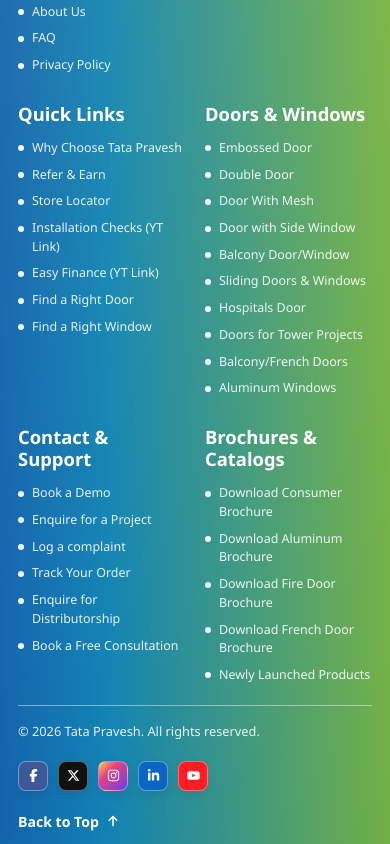
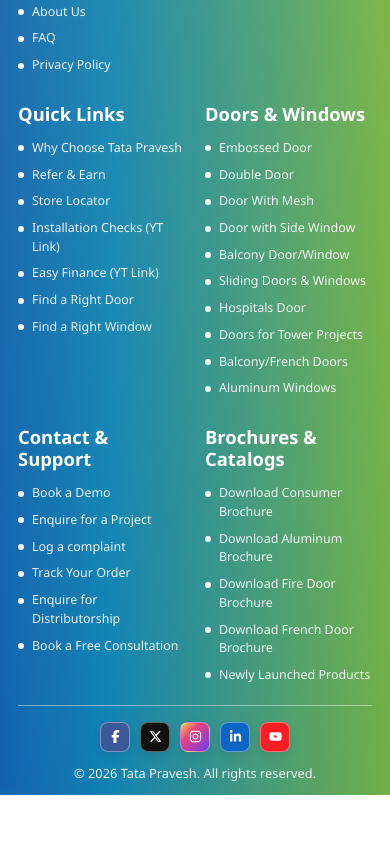
Before and after one commit to asimd2472/tp_next_new, a Next.js app: page / in a window 390 px wide. Shown: the part 5040-5884 px from the top of the page. After the commit the page ends 5835 px from the top, so only its background shows below. Built offline with nearby package versions, Linux system fonts and the light colour scheme.

Commit message:
footer fix mobile responsive

```diff
--- a/src/components/Footer/footer.css
+++ b/src/components/Footer/footer.css
@@ -195,3 +195,27 @@
     justify-self: start;
   }
 }
+
+@media (max-width: 700px) {
+  .site-footer__bottom-bar {
+    display: flex;
+    flex-direction: column;
+    align-items: center;
+    gap: 12px;
+    text-align: center;
+  }
+
+  .site-footer__socials {
+    order: 1;
+  }
+
+  .site-footer__copyright {
+    order: 2;
+    justify-self: center;
+    text-align: center;
+  }
+
+  .site-footer__back-to-top {
+    display: none;
+  }
+}
```
